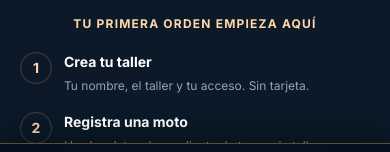
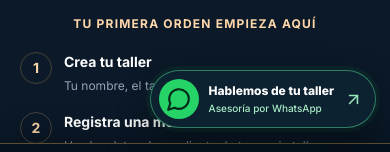
Before and after one commit to 1ThiagoMendez1/MotoManagerUpdated, a Next.js app: page / in a window 390 px wide. Shown: the part 632-784 px from the top of the page. Built offline with nearby package versions, Linux system fonts and the light colour scheme; no server answers; what @genkit-ai/googleai, genkit would draw is missing.

Commit message:
Add floating WhatsApp sales consultation widget to landing

```diff
--- a/src/app/planes/PlanesPage.tsx
+++ b/src/app/planes/PlanesPage.tsx
@@ -17,6 +17,7 @@ import { LandingFeatures } from './components/LandingFeatures';
 import { LandingPricing } from './components/LandingPricing';
 import { LandingTestimonialsAndFAQ } from './components/LandingTestimonialsAndFAQ';
 import { LandingFooter } from './components/LandingFooter';
+import { LandingWhatsAppWidget } from './components/LandingWhatsAppWidget';
 import { PaymentModal, RegistrationModal } from './components/LandingModals';
 import { HalloweenClosing, HalloweenRibbon } from './components/HalloweenCampaign';
 import halloweenStyles from './components/halloween.module.css';
@@ -155,6 +156,7 @@ export default function PlanesPage({ plans = [], features = [], user, workshops
       </main>
       <LandingFooter halloween={halloween} christmas={christmasEdition} />
       {christmasEdition && <ChristmasMobileDock user={Boolean(user)} />}
+      {!activePlan && !regModal.open && <LandingWhatsAppWidget hasMobileDock={christmasEdition} />}
 
       {activePlan && <PaymentModal plan={activePlan} onClose={() => setActivePlan(null)} appUrl={appUrl} />}
       <RegistrationModal
--- /dev/null
+++ b/src/app/planes/components/LandingWhatsAppWidget.tsx
@@ -0,0 +1,40 @@
+'use client';
+
+import { useEffect, useState } from 'react';
+import { ArrowUpRight, MessageCircle, X } from 'lucide-react';
+import styles from './whatsapp-widget.module.css';
+
+const message = 'Hola, equipo MotoManager. Quiero usar MotoManager en mi taller de motos para organizar órdenes, inventario y ventas. ¿Qué plan me recomiendan y cómo activo los 15 días gratis de Full?';
+const contactUrl = 'https://wa.me/573232663710?text=' + encodeURIComponent(message);
+
+export function LandingWhatsAppWidget({ hasMobileDock = false }: { hasMobileDock?: boolean }) {
+  const [showInvitation, setShowInvitation] = useState(false);
+
+  useEffect(() => {
+    const timer = window.setTimeout(() => setShowInvitation(true), 8000);
+    return () => window.clearTimeout(timer);
+  }, []);
+
+  return (
+    <aside aria-label="Asesoría comercial por WhatsApp" className={styles.widget} data-mobile-dock={hasMobileDock}>
+      {showInvitation && <div className={styles.invitation}>
+        <div className={styles.heading}>
+          <span className={styles.brand}><MessageCircle size={17} aria-hidden="true" /> MotoManager <span>· Asesoría</span></span>
+          <button type="button" aria-label="Cerrar invitación de WhatsApp" onClick={() => setShowInvitation(false)} className={styles.close}>
+            <X size={18} aria-hidden="true" />
+          </button>
+        </div>
+        <p className={styles.title}>¿MotoManager es para tu taller?</p>
+        <p className={styles.description}>Hablemos de lo que necesitas. Te ayudamos a elegir tu plan y empezar con <strong>15 días de Full gratis.</strong></p>
+        <a href={contactUrl} target="_blank" rel="noopener noreferrer" data-analytics-id="whatsapp_advice" className={styles.action}>
+          Quiero asesoría para mi taller <ArrowUpRight size={18} aria-hidden="true" />
+        </a>
+      </div>}
+      <a href={contactUrl} target="_blank" rel="noopener noreferrer" data-analytics-id="whatsapp_floating" className={styles.launcher} aria-label="Hablemos de tu taller por WhatsApp">
+        <span className={styles.icon}><MessageCircle size={26} aria-hidden="true" /></span>
+        <span className={styles.launcherCopy}><strong>Hablemos de tu taller</strong><span>Asesoría por WhatsApp</span></span>
+        <ArrowUpRight className={styles.arrow} size={19} aria-hidden="true" />
+      </a>
+    </aside>
+  );
+}
--- /dev/null
+++ b/src/app/planes/components/whatsapp-widget.module.css
@@ -0,0 +1,62 @@
+.widget {
+  position: fixed;
+  z-index: 90;
+  right: 24px;
+  bottom: calc(24px + env(safe-area-inset-bottom, 0px));
+  display: flex;
+  width: min(326px, calc(100vw - 28px));
+  flex-direction: column;
+  align-items: flex-end;
+  gap: 12px;
+  pointer-events: none;
+  font-family: inherit;
+}
+.launcher, .invitation { pointer-events: auto; }
+.launcher {
+  display: flex;
+  min-height: 64px;
+  align-items: center;
+  gap: 12px;
+  padding: 9px 15px 9px 10px;
+  border: 1px solid #53d89680;
+  border-radius: 100px;
+  background: #0c2230;
+  color: #fff;
+  box-shadow: 0 10px 35px #0005, 0 0 0 4px #25d36612;
+  text-decoration: none;
+  transition: transform .18s, background .18s;
+}
+.launcher:hover { transform: translateY(-2px); background: #123143; }
+.icon { display: grid; width: 44px; height: 44px; flex: none; place-items: center; border-radius: 50%; background: #25d366; color: #052b1b; }
+.launcherCopy { display: flex; flex-direction: column; gap: 4px; }
+.launcherCopy strong { font-size: 13px; font-weight: 800; line-height: 1.2; }
+.launcherCopy > span { color: #a8eac6; font-size: 11px; font-weight: 500; line-height: 1.2; }
+.arrow { color: #98e5ba; }
+.invitation { width: 100%; padding: 17px; border: 1px solid #cdded5; border-radius: 20px; background: #fff; color: #142333; box-shadow: 0 16px 50px #0004; animation: enter .22s ease-out; }
+.heading { display: flex; align-items: center; justify-content: space-between; gap: 6px; }
+.brand { display: flex; align-items: center; gap: 6px; font-size: 12px; font-weight: 800; }
+.brand > svg { color: #087c45; }
+.brand > span { color: #64748b; font-size: 11px; font-weight: 500; }
+.close { display: grid; min-width: 36px; min-height: 36px; place-items: center; margin: -7px -7px -7px 0; border-radius: 50%; color: #526274; }
+.close:hover { background: #edf4f0; }
+.title { margin-top: 15px; max-width: 240px; font-size: 21px; font-weight: 800; line-height: 1.25; letter-spacing: -.035em; }
+.description { margin-top: 10px; color: #526274; font-size: 13px; line-height: 1.65; }
+.description strong { color: #142333; font-weight: 700; }
+.action { display: flex; min-height: 48px; align-items: center; justify-content: center; gap: 7px; margin-top: 16px; padding: 10px 12px; border-radius: 12px; background: #128c4a; color: #fff; font-size: 12px; font-weight: 800; text-decoration: none; transition: background .18s; }
+.action:hover { background: #08783b; }
+.launcher:focus-visible, .action:focus-visible, .close:focus-visible { outline: 3px solid #2f80ed; outline-offset: 4px; }
+@keyframes enter { from { opacity: 0; transform: translateY(8px); } to { opacity: 1; transform: translateY(0); } }
+@media (max-width: 639px) {
+  .widget { right: 14px; bottom: calc(58px + env(safe-area-inset-bottom, 0px)); gap: 10px; }
+  .widget[data-mobile-dock="true"] { bottom: calc(84px + env(safe-area-inset-bottom, 0px)); }
+  .launcher { min-height: 58px; gap: 10px; padding: 7px 12px 7px 8px; }
+  .icon { width: 40px; height: 40px; }
+  .launcherCopy strong { font-size: 12px; }
+  .launcherCopy > span { font-size: 10px; }
+  .invitation { max-height: calc(100dvh - 230px); overflow-y: auto; }
+}
+@media (prefers-reduced-motion: reduce) {
+  .invitation { animation: none; }
+  .launcher, .action { transition: none; }
+  .launcher:hover { transform: none; }
+}
--- a/src/lib/analytics/web-shared.ts
+++ b/src/lib/analytics/web-shared.ts
@@ -31,6 +31,7 @@ export const TARGET_LABELS: Record<string, string> = {
   nav_trial: 'Navegación · Activar prueba', ribbon_trial: 'Franja · Activar prueba',
   offer_trial: 'Oferta Full · Activar prueba', closing_trial: 'Cierre · Activar prueba',
   demo_open: 'Demo · Abrir demostración', demo_trial: 'Demo · Crear mi taller gratis',
+  whatsapp_floating: 'WhatsApp · Botón flotante comercial', whatsapp_advice: 'WhatsApp · Asesoría para mi taller',
   plan_basic: 'Elegir Básico', plan_pro: 'Elegir Pro', plan_full: 'Elegir Full',
   link: 'Enlace', button: 'Botón', area: 'Zona de la página',
 };
```
